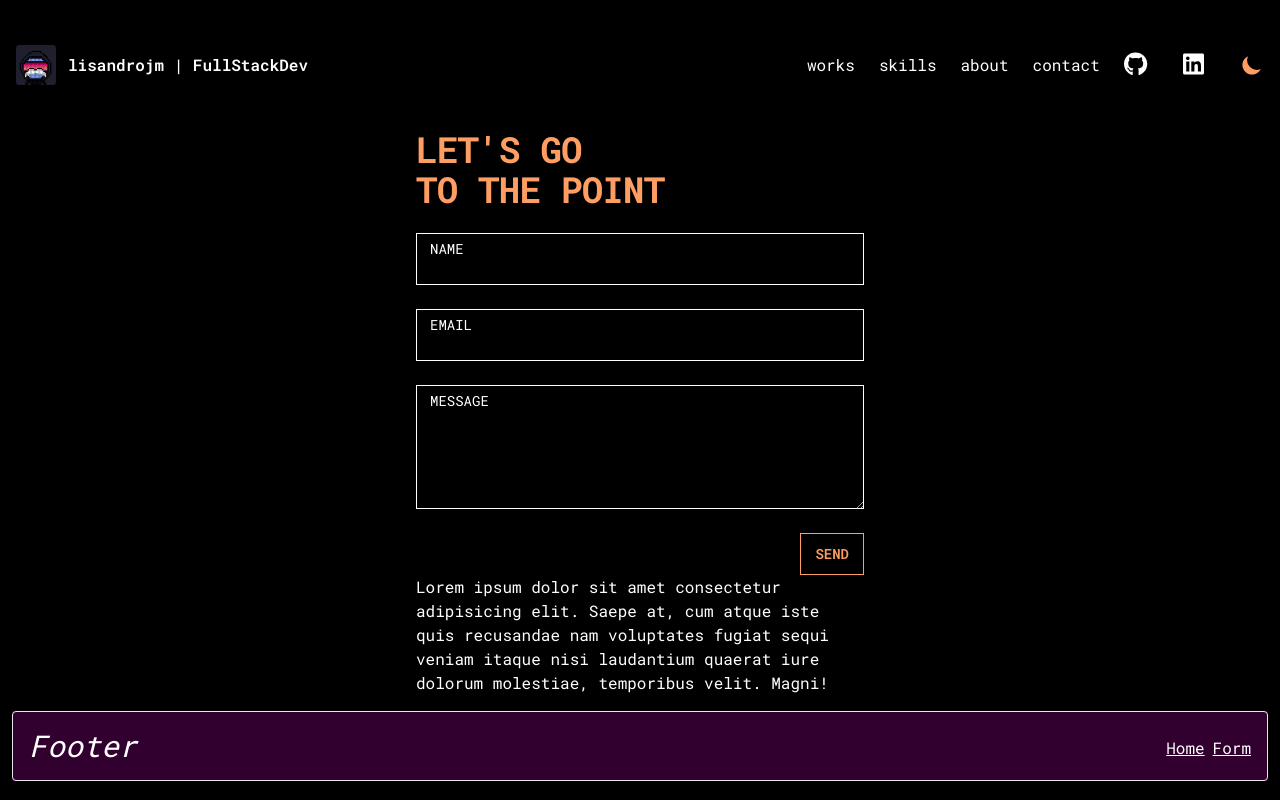
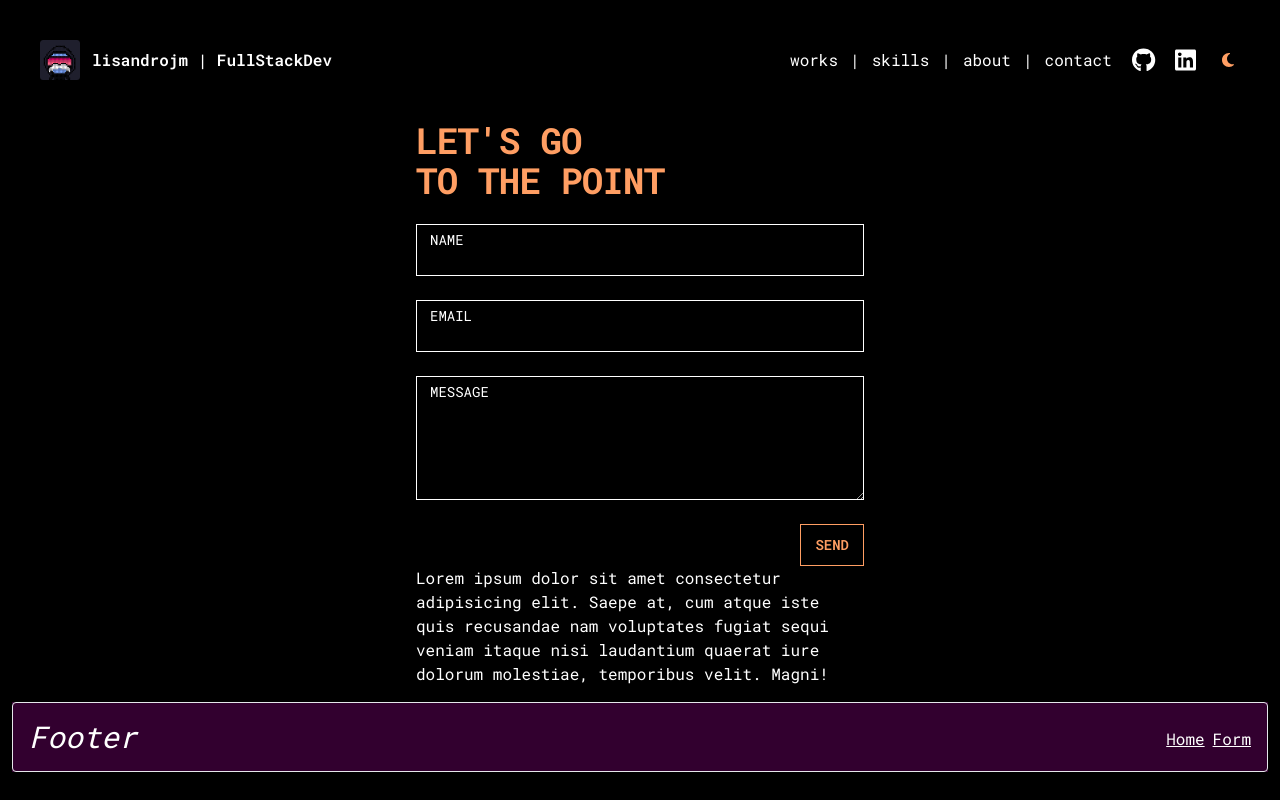
Before and after one commit to lisandrojm/portfolio-bg-animated-running, a Next.js app: page /form in a window 1280 px wide. Built offline with nearby package versions, Linux system fonts and the light colour scheme.

Commit message:
refactoring

```diff
--- a/package.json
+++ b/package.json
@@ -14,7 +14,6 @@
     "@fortawesome/free-regular-svg-icons": "^6.5.1",
     "@fortawesome/free-solid-svg-icons": "^6.5.1",
     "@fortawesome/react-fontawesome": "^0.2.0",
-    "@heroicons/react": "^1.0.6",
     "@tailwindcss/forms": "^0.5.7",
     "gsap": "^3.12.4",
     "next": "14.0.4",
--- a/src/app/_components/MobileNav.tsx
+++ b/src/app/_components/MobileNav.tsx
@@ -1,10 +1,12 @@
+/* src/app/_components/MobileNav.tsx */
+
 'use client';
 
 import { useState } from 'react';
 import Link from './Link';
 import headerNavLinks from '@/_data/headerNavLinks';
 
-const MobileNav = () => {
+export default function MobileNav() {
   const [navShow, setNavShow] = useState(false);
 
   const onToggleNav = () => {
@@ -21,7 +23,7 @@ const MobileNav = () => {
 
   return (
     <>
-      <button aria-label="Toggle Menu" onClick={onToggleNav} className="md:hidden pl-3">
+      <button aria-label="Toggle Menu" onClick={onToggleNav} className="lg:hidden pl-3">
         <svg xmlns="http://www.w3.org/2000/svg" viewBox="0 0 20 20" fill="currentColor" className="h-8 w-8 text-white">
           <path fillRule="evenodd" d="M3 5a1 1 0 011-1h12a1 1 0 110 2H4a1 1 0 01-1-1zM3 10a1 1 0 011-1h12a1 1 0 110 2H4a1 1 0 01-1-1zM3 15a1 1 0 011-1h09a1 1 0 100 2H4a1 1 0 01-1-1z" clipRule="evenodd" />
         </svg>
@@ -46,6 +48,4 @@ const MobileNav = () => {
       </div>
     </>
   );
-};
-
-export default MobileNav;
+}
--- /dev/null
+++ b/src/app/_components/NavLinks.tsx
@@ -0,0 +1,35 @@
+/* src/app/_components/NavLinks.tsx */
+
+import Link from 'next/link';
+
+export default function NavLinks() {
+  return (
+    <ul className=" lg:inline">
+      <div className="flex gap-5 flex-col">
+        <li>
+          <Link className="text-white" href="#">
+            works
+          </Link>
+        </li>
+        <span>|</span>
+        <li>
+          <Link className="text-white" href="#">
+            skills
+          </Link>
+        </li>
+        <span>|</span>
+        <li>
+          <Link className="text-white" href="#">
+            about
+          </Link>
+        </li>
+        <span>|</span>
+        <li>
+          <Link className="text-white" href="#">
+            contact
+          </Link>
+        </li>
+      </div>
+    </ul>
+  );
+}
--- a/src/app/_components/Navbar.tsx
+++ b/src/app/_components/Navbar.tsx
@@ -16,7 +16,7 @@ interface NavLink {
 }
 export default function Navbar() {
   return (
-    <header className="container mx-auto px-4 flex items-center justify-between py-10">
+    <header className="container mx-auto px-3 sm:px-10 flex items-center justify-between py-10">
       <div>
         <Link href="/" aria-label={siteMetadata.headerTitle}>
           <div className="flex items-center justify-between">
@@ -28,26 +28,31 @@ export default function Navbar() {
               <div>
                 <h2>
                   lisandrojm <br className="md:hidden" />
-                  <span className="hidden lg:inline">|</span> <span className="hidden md:inline">FullStackDev</span>
+                  <span className="hidden lg:inline">|</span> <span className="hidden lg:inline">FullStackDev</span>
                 </h2>
               </div>
             </div>
           </div>
         </Link>
       </div>
-      <div className="flex items-center space-x-0 leading-5 sm:space-x-6">
+      <div className="flex items-center leading-5 ">
         {headerNavLinks
           .filter((link: NavLink) => link.href !== '/')
-          .map((link: NavLink) => (
-            <Link key={link.title} href={link.href} className="hidden text-white md:block">
-              {link.title}
-            </Link>
+          .map((link: NavLink, index: number) => (
+            <div key={link.title} className="hidden lg:inline">
+              <div className="flex">
+                {index > 0 && <span className="text-white mx-3">|</span>}
+                <Link href={link.href} className="hidden text-white lg:inline">
+                  {link.title}
+                </Link>
+              </div>
+            </div>
           ))}
-        <Link className="text-white" href="#">
-          <FontAwesomeIcon className="text-2xl" icon={faGithub} />
+        <Link className="text-white" href={siteMetadata.github}>
+          <FontAwesomeIcon className="ml-5 text-2xl" icon={faGithub} />
         </Link>
-        <Link className="text-white" href="#">
-          <FontAwesomeIcon className="m-3 text-2xl" icon={faLinkedin} />
+        <Link className="text-white" href={siteMetadata.linkedin}>
+          <FontAwesomeIcon className="mx-5 text-2xl" icon={faLinkedin} />
         </Link>
         <ThemeSwitcher />
         <MobileNav />
--- a/src/app/_components/ThemeSwitcher.tsx
+++ b/src/app/_components/ThemeSwitcher.tsx
@@ -4,8 +4,9 @@
 
 import { useState, useEffect } from 'react';
 import { useTheme } from 'next-themes';
-import { SunIcon } from '@heroicons/react/outline';
-import { MoonIcon } from '@heroicons/react/solid';
+import { FontAwesomeIcon } from '@fortawesome/react-fontawesome';
+import { faMoon } from '@fortawesome/free-solid-svg-icons';
+import { faSun } from '@fortawesome/free-solid-svg-icons';
 
 export default function ThemeSwitcher() {
   const [mounted, setMounted] = useState(false);
@@ -25,9 +26,9 @@ export default function ThemeSwitcher() {
     const currentTheme = theme === 'system' ? systemTheme : theme;
 
     if (currentTheme === 'dark') {
-      return <MoonIcon className="w-6 h-6 text-orange m-2" role="button" onClick={() => setTheme('light')} />;
+      return <FontAwesomeIcon icon={faMoon} className="w-6 h-6 text-orange" role="button" onClick={() => setTheme('light')} />;
     } else {
-      return <SunIcon className="w-6 h-6 text-orange  m-2" role="button" onClick={() => setTheme('dark')} />;
+      return <FontAwesomeIcon icon={faSun} className="w-6 h-6 text-orange" role="button" onClick={() => setTheme('dark')} />;
     }
   };
 
```
Also changed, not shown: heroicons-react.d.ts (deleted, +0 -11 lines), 1 other file (tests, documents, lock files or other folders).
